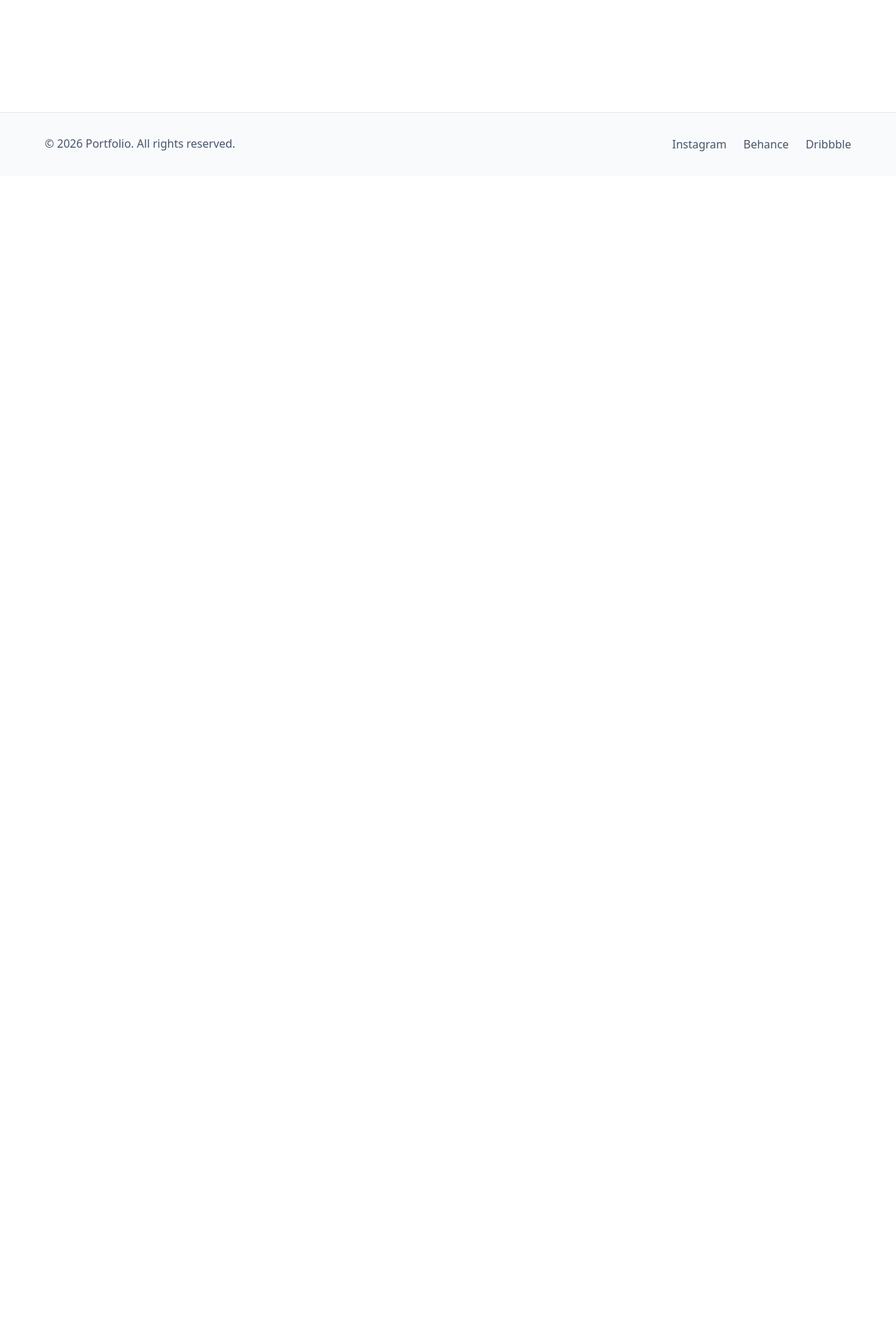
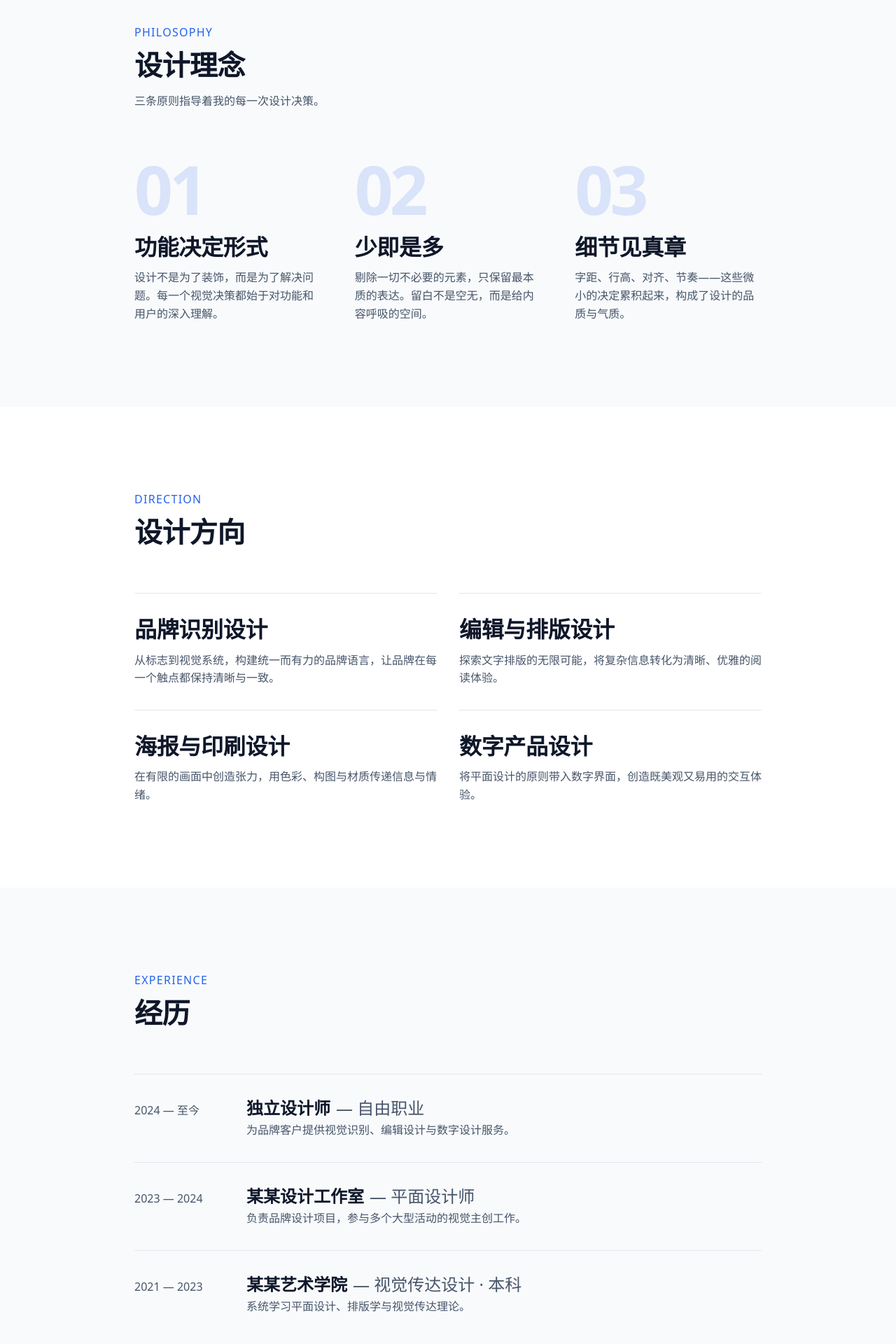
Before and after one commit to maybeable/Ming.-Portfolio-website, a Next.js app: page /about in a window 1280 px wide. Before the commit this address had no page. Shown: the part 640-2560 px from the top of the page at 70% size. Before the commit the page ends 891 px from the top, so only its background shows below. Built offline with nearby package versions, Linux system fonts and the light colour scheme.

Commit message:
add About page with Swiss design style
Six sections: hero statement, design philosophy, direction, experience, tools, and contact CTA. Blue-white palette with editorial typography and fade-up animations.

```diff
--- /dev/null
+++ b/src/app/about/page.tsx
@@ -0,0 +1,250 @@
+import { Container } from "@/components/layout/Container";
+import { Section } from "@/components/layout/Section";
+import { SectionTitle } from "@/components/layout/SectionTitle";
+import { Grid } from "@/components/layout/Grid";
+import { AnimatedContainer } from "@/components/layout/AnimatedContainer";
+
+const philosophies = [
+  {
+    id: "01",
+    title: "功能决定形式",
+    description:
+      "设计不是为了装饰，而是为了解决问题。每一个视觉决策都始于对功能和用户的深入理解。",
+  },
+  {
+    id: "02",
+    title: "少即是多",
+    description:
+      "剔除一切不必要的元素，只保留最本质的表达。留白不是空无，而是给内容呼吸的空间。",
+  },
+  {
+    id: "03",
+    title: "细节见真章",
+    description:
+      "字距、行高、对齐、节奏——这些微小的决定累积起来，构成了设计的品质与气质。",
+  },
+];
+
+const directions = [
+  {
+    title: "品牌识别设计",
+    description:
+      "从标志到视觉系统，构建统一而有力的品牌语言，让品牌在每一个触点都保持清晰与一致。",
+  },
+  {
+    title: "编辑与排版设计",
+    description:
+      "探索文字排版的无限可能，将复杂信息转化为清晰、优雅的阅读体验。",
+  },
+  {
+    title: "海报与印刷设计",
+    description:
+      "在有限的画面中创造张力，用色彩、构图与材质传递信息与情绪。",
+  },
+  {
+    title: "数字产品设计",
+    description:
+      "将平面设计的原则带入数字界面，创造既美观又易用的交互体验。",
+  },
+];
+
+const experiences = [
+  {
+    year: "2024 — 至今",
+    org: "独立设计师",
+    role: "自由职业",
+    description: "为品牌客户提供视觉识别、编辑设计与数字设计服务。",
+  },
+  {
+    year: "2023 — 2024",
+    org: "某某设计工作室",
+    role: "平面设计师",
+    description: "负责品牌设计项目，参与多个大型活动的视觉主创工作。",
+  },
+  {
+    year: "2021 — 2023",
+    org: "某某艺术学院",
+    role: "视觉传达设计 · 本科",
+    description: "系统学习平面设计、排版学与视觉传达理论。",
+  },
+];
+
+const tools = [
+  {
+    category: "设计工具",
+    items: ["Figma", "Adobe Illustrator", "Adobe Photoshop", "Adobe InDesign"],
+  },
+  {
+    category: "开发工具",
+    items: ["VS Code", "Git", "Next.js", "TailwindCSS", "Framer Motion"],
+  },
+];
+
+export default function AboutPage() {
+  return (
+    <>
+      {/* ==================== 1. About Hero ==================== */}
+      <Section className="pt-40 pb-24 md:pt-56 md:pb-36">
+        <Container size="narrow">
+          <AnimatedContainer>
+            <p className="text-caption uppercase tracking-[0.08em] text-primary font-medium">
+              About
+            </p>
+            <h1 className="text-display mt-4 max-w-3xl">
+              设计，不止于好看
+            </h1>
+            <p className="text-body-lg text-foreground-muted mt-8 max-w-xl leading-relaxed">
+              我相信设计是一种解决问题的工具。好的设计不只是视觉上的愉悦，
+              更是功能与美学的精确平衡——它让信息更清晰，让沟通更有效，
+              让品牌更有力。
+            </p>
+          </AnimatedContainer>
+        </Container>
+      </Section>
+
+      {/* ==================== 2. Personal Philosophy ==================== */}
+      <Section className="bg-background-soft">
+        <Container size="narrow">
+          <AnimatedContainer>
+            <SectionTitle
+              label="Philosophy"
+              title="设计理念"
+              description="三条原则指导着我的每一次设计决策。"
+            />
+          </AnimatedContainer>
+
+          <div className="space-y-16 md:space-y-0 md:grid md:grid-cols-3 md:gap-12">
+            {philosophies.map((item, i) => (
+              <AnimatedContainer key={item.id} delay={i * 0.1}>
+                <span className="text-[5rem] md:text-[6rem] font-bold leading-none tracking-tighter text-primary/15">
+                  {item.id}
+                </span>
+                <h3 className="text-h3 mt-4">{item.title}</h3>
+                <p className="text-body text-foreground-muted mt-3 leading-relaxed">
+                  {item.description}
+                </p>
+              </AnimatedContainer>
+            ))}
+          </div>
+        </Container>
+      </Section>
+
+      {/* ==================== 3. Design Direction ==================== */}
+      <Section>
+        <Container size="narrow">
+          <AnimatedContainer>
+            <SectionTitle
+              label="Direction"
+              title="设计方向"
+            />
+          </AnimatedContainer>
+
+          <Grid cols={2} gap="lg">
+            {directions.map((d, i) => (
+              <AnimatedContainer key={d.title} delay={i * 0.1}>
+                <div className="border-t border-border pt-8">
+                  <h3 className="text-h4">{d.title}</h3>
+                  <p className="text-body text-foreground-muted mt-3 leading-relaxed max-w-md">
+                    {d.description}
+                  </p>
+                </div>
+              </AnimatedContainer>
+            ))}
+          </Grid>
+        </Container>
+      </Section>
+
+      {/* ==================== 4. Selected Experience ==================== */}
+      <Section className="bg-background-soft">
+        <Container size="narrow">
+          <AnimatedContainer>
+            <SectionTitle
+              label="Experience"
+              title="经历"
+            />
+          </AnimatedContainer>
+
+          <div className="space-y-0">
+            {experiences.map((exp, i) => (
+              <AnimatedContainer key={exp.year} delay={i * 0.1}>
+                <div className="border-t border-border py-8 flex flex-col md:flex-row md:items-baseline gap-2 md:gap-12">
+                  <span className="text-body-sm text-foreground-muted font-medium shrink-0 md:w-28">
+                    {exp.year}
+                  </span>
+                  <div>
+                    <h4 className="text-h4">
+                      {exp.org}
+                      <span className="text-body text-foreground-muted font-normal ml-2">
+                        — {exp.role}
+                      </span>
+                    </h4>
+                    <p className="text-body text-foreground-muted mt-1 leading-relaxed max-w-lg">
+                      {exp.description}
+                    </p>
+                  </div>
+                </div>
+              </AnimatedContainer>
+            ))}
+          </div>
+        </Container>
+      </Section>
+
+      {/* ==================== 5. Tools & Skills ==================== */}
+      <Section>
+        <Container size="narrow">
+          <AnimatedContainer>
+            <SectionTitle
+              label="Capabilities"
+              title="工具与技能"
+            />
+          </AnimatedContainer>
+
+          <Grid cols={2} gap="lg">
+            {tools.map((group, i) => (
+              <AnimatedContainer key={group.category} delay={i * 0.1}>
+                <div>
+                  <h4 className="text-h4 mb-4">{group.category}</h4>
+                  <div className="flex flex-wrap gap-2">
+                    {group.items.map((item) => (
+                      <span
+                        key={item}
+                        className="text-body-sm text-foreground-muted px-4 py-2 bg-background-soft border border-border rounded-full"
+                      >
+                        {item}
+                      </span>
+                    ))}
+                  </div>
+                </div>
+              </AnimatedContainer>
+            ))}
+          </Grid>
+        </Container>
+      </Section>
+
+      {/* ==================== 6. Contact CTA ==================== */}
+      <Section className="bg-background-soft">
+        <Container size="narrow">
+          <AnimatedContainer>
+            <div className="text-center py-12 md:py-20">
+              <h2 className="text-h2 md:text-h1 max-w-2xl mx-auto">
+                开始一个项目？
+              </h2>
+              <p className="text-body-lg text-foreground-muted mt-6 max-w-md mx-auto">
+                无论是一个品牌项目、一张海报，还是一个完整的视觉系统——
+                我期待与你合作。
+              </p>
+              <div className="mt-10">
+                <a
+                  href="mailto:hello@example.com"
+                  className="inline-flex items-center justify-center h-12 px-8 text-body-lg rounded-xl font-medium bg-primary text-white hover:bg-primary/90 transition-colors duration-200"
+                >
+                  取得联系
+                </a>
+              </div>
+            </div>
+          </AnimatedContainer>
+        </Container>
+      </Section>
+    </>
+  );
+}
```
